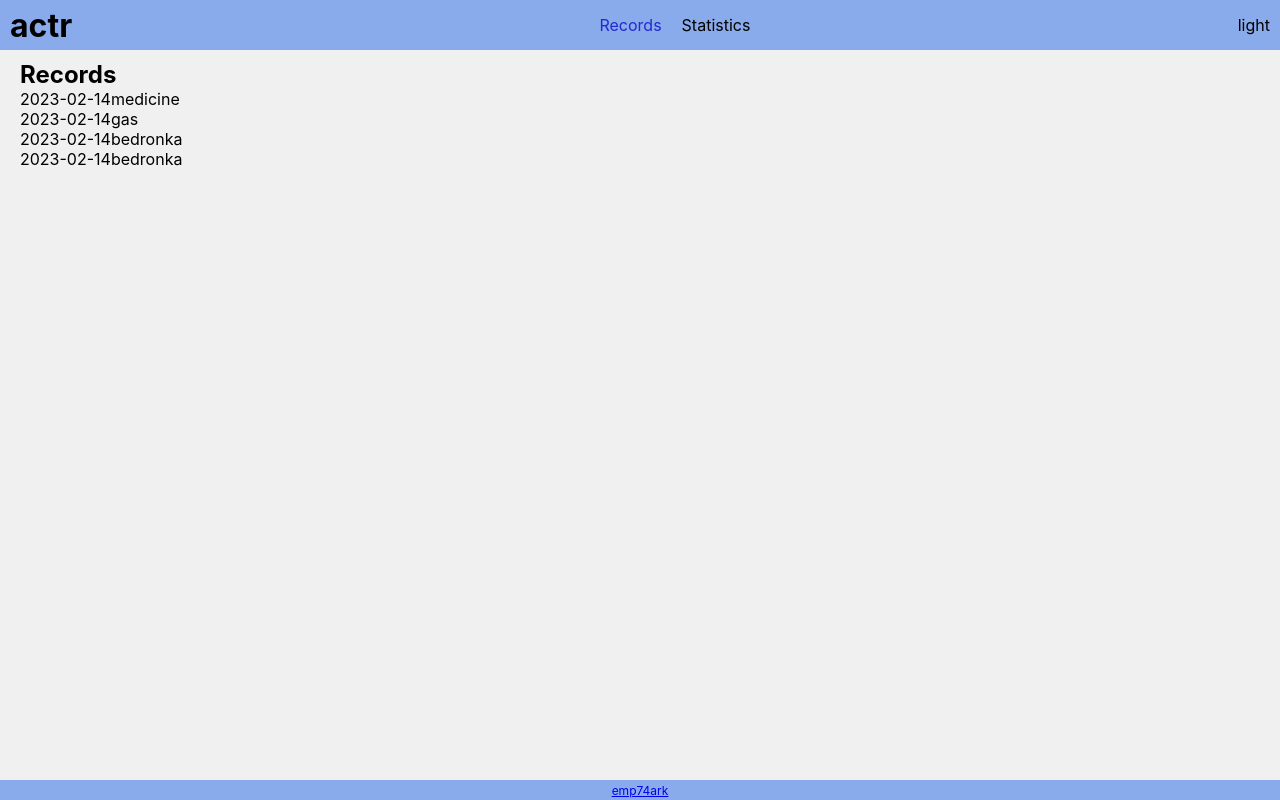
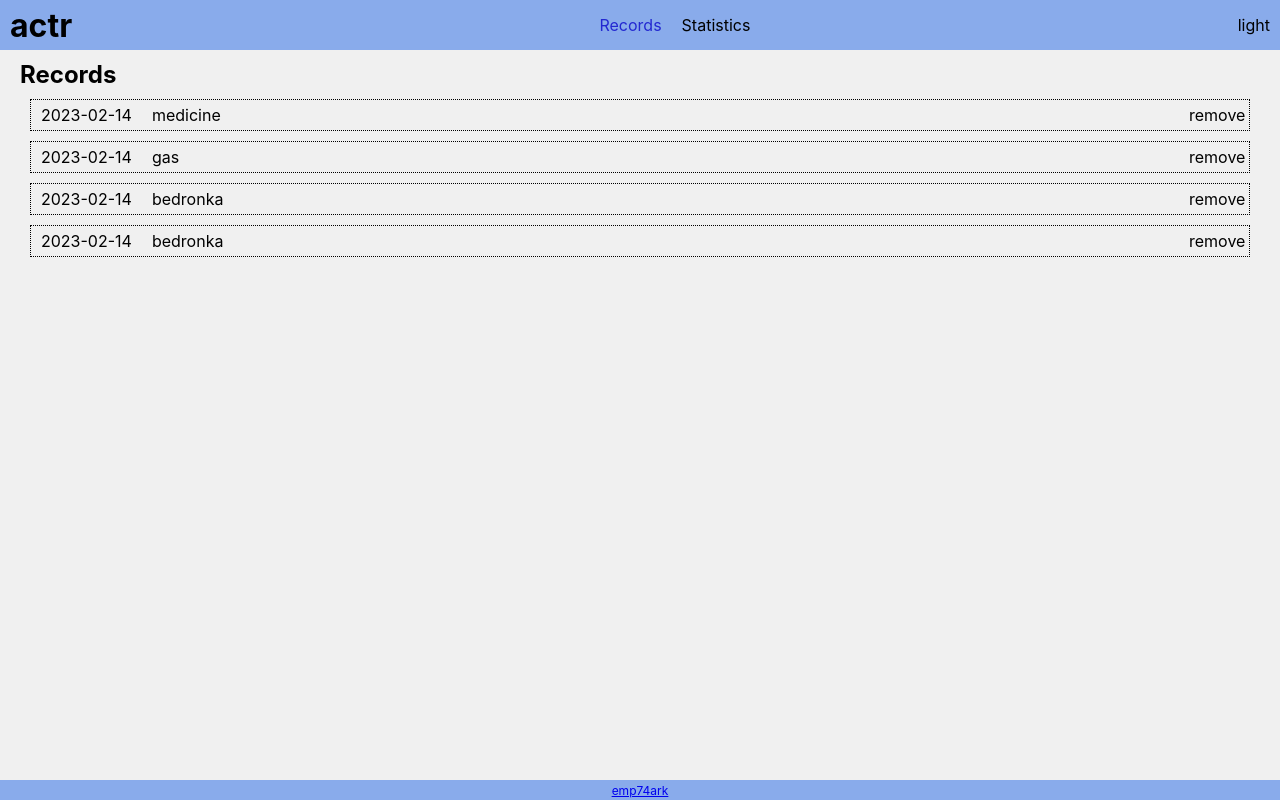
Before and after one commit to emp74ark/accumulator-react, a React (Create React App) app: page /records in a window 1280 px wide. Built offline with nearby package versions, Linux system fonts and the light colour scheme.

Commit message:
feat: remove items

```diff
--- a/src/App.tsx
+++ b/src/App.tsx
@@ -21,12 +21,16 @@ const App: FC = () => {
   const addRecord = (record: EventRecord) => {
     setData([...data, record])
   }
+
+  const removeRecord = (record: EventRecord) => {
+    setData(data.filter(el => el.id !== record.id))
+  }
   return (
     <>
       <BrowserRouter>
         <SettingsContext.Provider value={{theme: settings.theme, themeToggle}}>
           <HeaderComponent />
-          <DataContext.Provider value={{data, add: addRecord}}>
+          <DataContext.Provider value={{data, add: addRecord, remove: removeRecord}}>
             <main style={ settings.theme === 'light' ? {} : {color: '#f0f0f0', background: '#4d525a'} }>
               <Routes>
                 { appRoutes.map(({path, element}) => (
--- a/src/components/record/record.component.tsx
+++ b/src/components/record/record.component.tsx
@@ -1,16 +1,21 @@
-import { FC } from 'react';
+import { FC, useContext } from 'react';
 import { EventRecord } from '../../interfaces';
+import { DataContext } from '../../state/data.context';
 
 export const RecordComponent: FC<EventRecord> = (record) => {
+  const {remove} = useContext(DataContext)
   return(
       <div className="record">
-        <span>{record.date.slice(0,10)}</span>
-        <span>{record.content}</span>
-        <span>
+        <span className="record__date">{record.date.slice(0,10)}</span>
+        <span className="record__content">{record.content}</span>
+        <div className="record__tags">
           {record.tag.map(tag => (
               <span>{ tag }</span>
           ))}
-        </span>
+        </div>
+        <div className="record__actions">
+          <span onClick={() => remove(record)}>remove</span>
+        </div>
       </div>
   )
 }
--- a/src/index.css
+++ b/src/index.css
@@ -83,6 +83,35 @@ main {
   max-width: 40ch;
 }
 
+.record {
+  display: flex;
+  border: 1px dotted var(--font-color-primary);
+  padding: 5px 10px;
+  margin: 10px;
+  gap: 10px;
+  justify-content: space-between;
+}
+
+.record__date {
+  width: 10ch;
+  flex: none;
+}
+
+.record__tags {
+  width: 100px;
+  flex: none;
+}
+
+.record__actions {
+  width: 50px;
+  flex: none;
+  cursor: pointer;
+}
+
+.record__content {
+  width: calc(100% - 150px - 10ch);
+}
+
 footer {
   height: 20px;
   background: var(--background-color-accent);
--- a/src/state/data.context.tsx
+++ b/src/state/data.context.tsx
@@ -1,4 +1,8 @@
 import { createContext } from 'react';
 import { EventRecord } from '../interfaces';
-export const DataContext = createContext({data: [] as EventRecord[], add: (record: EventRecord) => {}})
+export const DataContext = createContext({
+  data: [] as EventRecord[],
+  add: (record: EventRecord) => {},
+  remove: (record: EventRecord) => {},
+})
 DataContext.displayName = 'Global data context'
```
